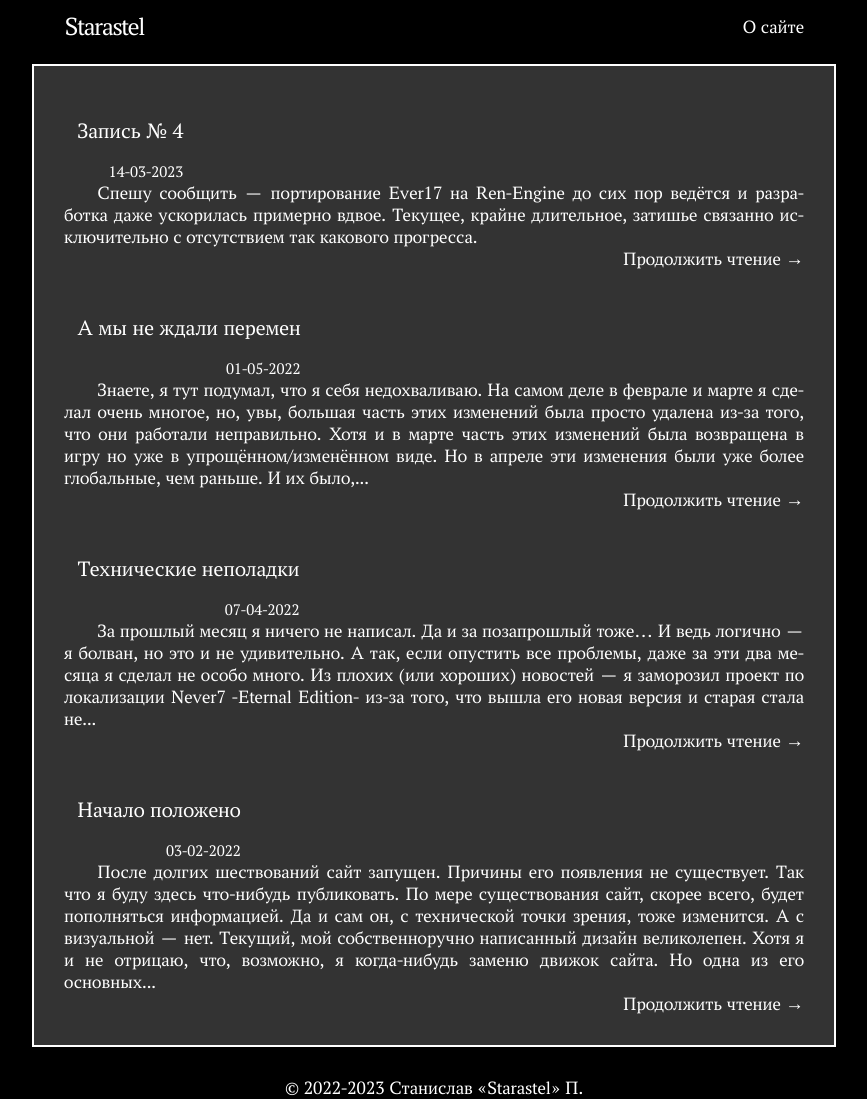
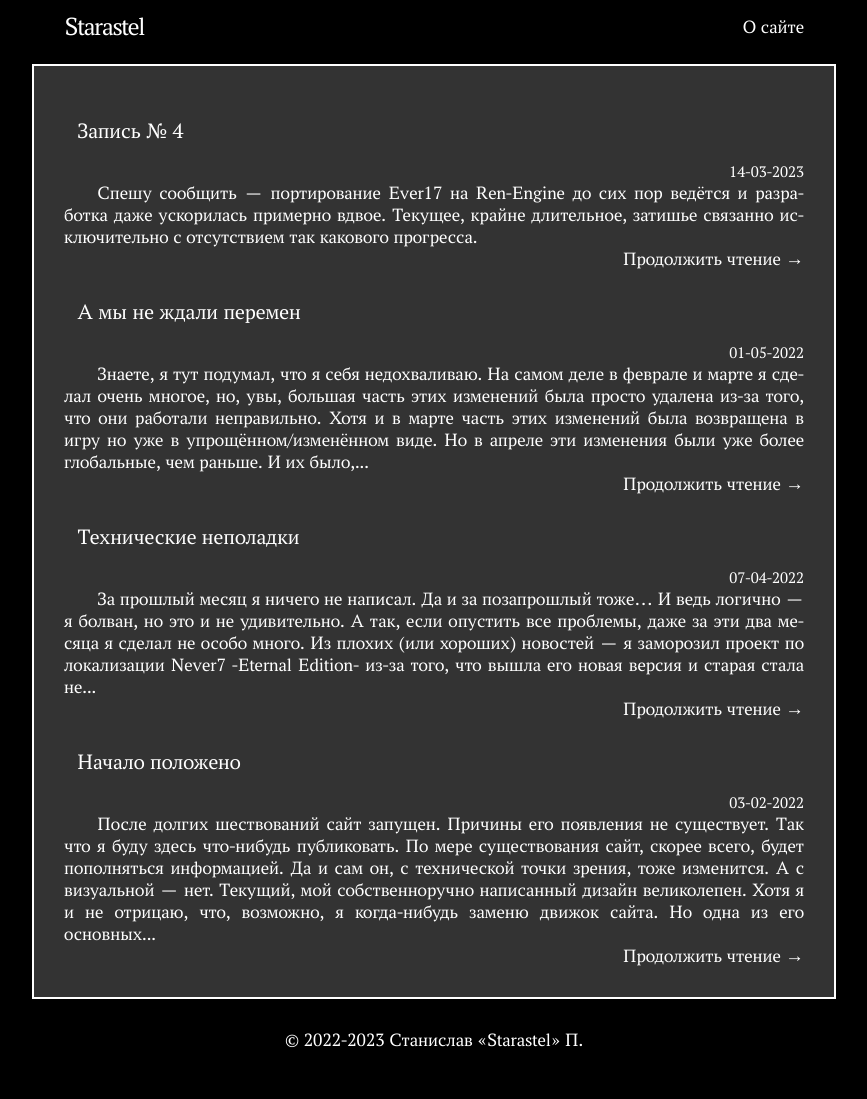
Before and after one commit to Starastel/stStarastel, a Jekyll site: the page built from index.html, in a window 1280 px wide. Shown: the whole page, without its empty margins (206-1073 px from the left). Built offline with Jekyll 4.4.1, drawn with Linux system fonts in a browser that asks for light colours; the list of posts is cut into pages by our own code; after the commit the page ends 1051 px from its top, so only the background shows below that.

Commit message:
Update main.scss

```diff
--- a/assets/main.scss
+++ b/assets/main.scss
@@ -291,10 +291,7 @@ table {
 }
 
 .pst_ttl {
-	display: flex;
 	justify-content: space-between;
-	align-items: center;
-	align-content: center;
 
         &:hover * {
 		color: $link-color;
```
